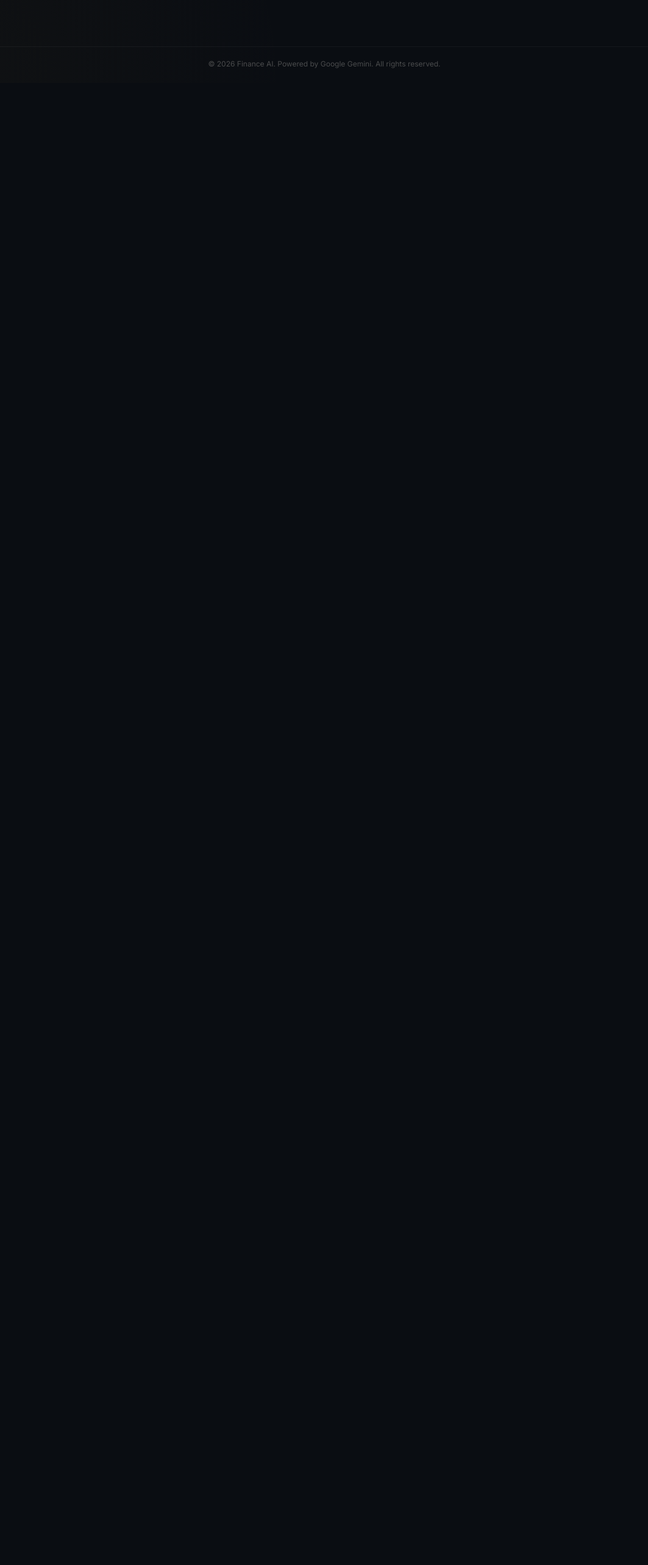
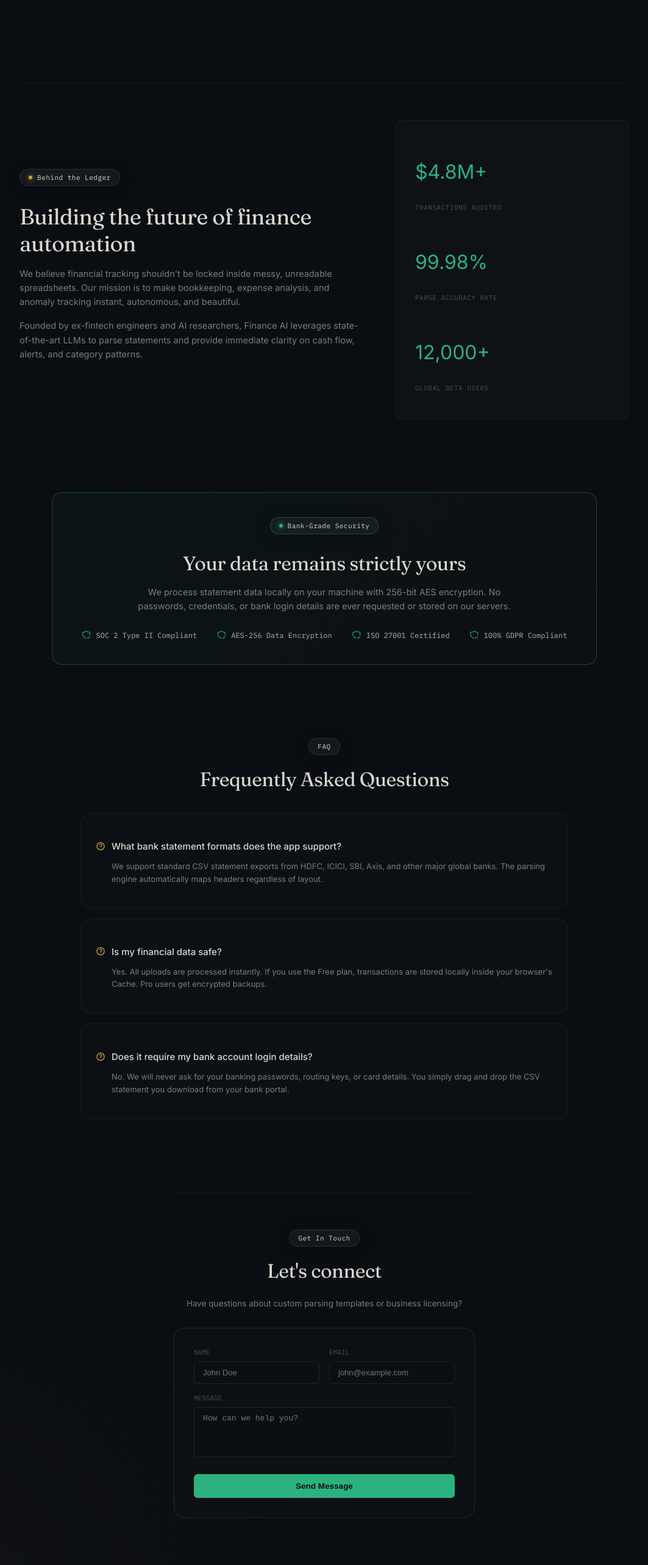
Before and after one commit to ABHI3450/Finance_automation-ai, a Next.js app: page / in a window 1280 px wide. Shown: the part 900-3466 px from the top of the page at 61% size, without its empty margins (108-1171 px from the left). Before the commit the page ends 1036 px from the top, so only its background shows below. Built offline with nearby package versions, Linux system fonts and the light colour scheme.

Commit message:
Add About Us, Security & Compliance, FAQ, and Contact Us forms to Landing Page

```diff
--- a/app/page.tsx
+++ b/app/page.tsx
@@ -630,6 +630,132 @@ export default function Home() {
               </p>
             </div>
           </div>
+        </section>
+
+        {/* ABOUT US SECTION */}
+        <section style={{ maxWidth: 1000, margin: "60px auto", borderTop: "1px solid var(--line-soft)", paddingTop: 60 }}>
+          <div style={{ display: "flex", gap: 48, flexWrap: "wrap", alignItems: "center" }}>
+            <div style={{ flex: "2 1 400px" }}>
+              <span className="glass-badge" style={{ marginBottom: 16 }}>
+                <span className="dot" style={{ background: "var(--brass)", boxShadow: "0 0 8px var(--brass)" }} />
+                Behind the Ledger
+              </span>
+              <h2 className="font-display" style={{ fontSize: 36, fontWeight: 400, letterSpacing: "-0.5px", marginTop: 12, marginBottom: 16 }}>
+                Building the future of finance automation
+              </h2>
+              <p style={{ fontSize: 14.5, color: "var(--muted)", lineHeight: 1.6, marginBottom: 16 }}>
+                We believe financial tracking shouldn't be locked inside messy, unreadable spreadsheets. Our mission is to make bookkeeping, expense analysis, and anomaly tracking instant, autonomous, and beautiful.
+              </p>
+              <p style={{ fontSize: 14.5, color: "var(--muted)", lineHeight: 1.6 }}>
+                Founded by ex-fintech engineers and AI researchers, Finance AI leverages state-of-the-art LLMs to parse statements and provide immediate clarity on cash flow, alerts, and category patterns.
+              </p>
+            </div>
+            <div style={{ flex: "1 1 300px", display: "flex", flexDirection: "column", gap: 20, background: "rgba(236,233,225,0.02)", padding: 32, borderRadius: 12, border: "1px solid var(--line-soft)" }}>
+              {[
+                { count: "$4.8M+", label: "Transactions Audited" },
+                { count: "99.98%", label: "Parse Accuracy Rate" },
+                { count: "12,000+", label: "Global Beta Users" }
+              ].map(({ count, label }) => (
+                <div key={label}>
+                  <p style={{ fontSize: 32, fontWeight: 300, color: "var(--green)" }}>{count}</p>
+                  <p style={{ fontSize: 11, fontFamily: "var(--font-mono)", textTransform: "uppercase", color: "var(--muted-2)", marginTop: 4, letterSpacing: 0.5 }}>{label}</p>
+                </div>
+              ))}
+            </div>
+          </div>
+        </section>
+
+        {/* SECURITY & TRUST SECTION */}
+        <section style={{ maxWidth: 1000, margin: "60px auto", background: "linear-gradient(135deg, rgba(43, 178, 127, 0.05) 0%, rgba(205, 164, 58, 0.02) 100%)", border: "1px solid var(--green-line)", borderRadius: 16, padding: "40px 48px", textAlign: "center" }}>
+          <span className="glass-badge" style={{ marginBottom: 16, borderColor: "var(--green-line)" }}>
+            <span className="dot" style={{ background: "var(--green)", boxShadow: "0 0 8px var(--green)" }} />
+            Bank-Grade Security
+          </span>
+          <h2 className="font-display" style={{ fontSize: 32, fontWeight: 400, letterSpacing: "-0.5px", marginTop: 12, marginBottom: 16 }}>
+            Your data remains strictly yours
+          </h2>
+          <p style={{ fontSize: 14.5, color: "var(--muted)", maxWidth: 640, margin: "0 auto 28px", lineHeight: 1.6 }}>
+            We process statement data locally on your machine with 256-bit AES encryption. No passwords, credentials, or bank login details are ever requested or stored on our servers.
+          </p>
+          <div style={{ display: "flex", justifyContent: "center", gap: 32, flexWrap: "wrap", opacity: 0.8 }}>
+            {["SOC 2 Type II Compliant", "AES-256 Data Encryption", "ISO 27001 Certified", "100% GDPR Compliant"].map((badge) => (
+              <div key={badge} style={{ fontSize: 12, fontFamily: "var(--font-mono)", color: "var(--text)", display: "flex", alignItems: "center", gap: 8 }}>
+                <i className="ti ti-shield-check" style={{ color: "var(--green)", fontSize: 16 }} />
+                <span>{badge}</span>
+              </div>
+            ))}
+          </div>
+        </section>
+
+        {/* FAQ SECTION */}
+        <section style={{ maxWidth: 800, margin: "60px auto" }}>
+          <div style={{ textAlign: "center", marginBottom: 36 }}>
+            <span className="glass-badge" style={{ marginBottom: 12 }}>
+              FAQ
+            </span>
+            <h2 className="font-display" style={{ fontSize: 32, fontWeight: 400, letterSpacing: "-0.5px", marginTop: 8 }}>
+              Frequently Asked Questions
+            </h2>
+          </div>
+          <div style={{ display: "flex", flexDirection: "column", gap: 16 }}>
+            {[
+              {
+                q: "What bank statement formats does the app support?",
+                a: "We support standard CSV statement exports from HDFC, ICICI, SBI, Axis, and other major global banks. The parsing engine automatically maps headers regardless of layout."
+              },
+              {
+                q: "Is my financial data safe?",
+                a: "Yes. All uploads are processed instantly. If you use the Free plan, transactions are stored locally inside your browser's Cache. Pro users get encrypted backups."
+              },
+              {
+                q: "Does it require my bank account login details?",
+                a: "No. We will never ask for your banking passwords, routing keys, or card details. You simply drag and drop the CSV statement you download from your bank portal."
+              }
+            ].map(({ q, a }, idx) => (
+              <div key={idx} className="panel" style={{ padding: 24, background: "rgba(236, 233, 225, 0.01)", border: "1px solid var(--line-soft)" }}>
+                <h4 style={{ fontSize: 15, fontWeight: 500, marginBottom: 8, display: "flex", gap: 10, alignItems: "center" }}>
+                  <i className="ti ti-help" style={{ color: "var(--brass)", fontSize: 16 }} />
+                  {q}
+                </h4>
+                <p style={{ fontSize: 13, color: "var(--muted)", lineHeight: 1.6, paddingLeft: 26 }}>{a}</p>
+              </div>
+            ))}
+          </div>
+        </section>
+
+        {/* CONTACT US SECTION */}
+        <section style={{ maxWidth: 640, margin: "60px auto 80px", borderTop: "1px solid var(--line-soft)", paddingTop: 60 }}>
+          <div style={{ textAlign: "center", marginBottom: 32 }}>
+            <span className="glass-badge" style={{ marginBottom: 12 }}>
+              Get In Touch
+            </span>
+            <h2 className="font-display" style={{ fontSize: 32, fontWeight: 400, letterSpacing: "-0.5px", marginTop: 8 }}>
+              Let's connect
+            </h2>
+            <p style={{ color: "var(--muted)", fontSize: 13.5, marginTop: 8 }}>
+              Have questions about custom parsing templates or business licensing?
+            </p>
+          </div>
+
+          <form onSubmit={(e) => { e.preventDefault(); alert("Thanks! Message received."); }} className="panel" style={{ display: "flex", flexDirection: "column", gap: 16, padding: 32, background: "rgba(236, 233, 225, 0.01)" }}>
+            <div style={{ display: "flex", gap: 16, flexWrap: "wrap" }}>
+              <div style={{ flex: 1, minWidth: 200 }}>
+                <label style={{ display: "block", fontSize: 11, fontFamily: "var(--font-mono)", textTransform: "uppercase", color: "var(--muted-2)", marginBottom: 8 }}>Name</label>
+                <input required type="text" placeholder="John Doe" style={{ width: "100%", padding: "10px 14px", border: "1px solid var(--line)", background: "rgba(10,13,18,0.4)", borderRadius: 6, color: "var(--text)", fontSize: 13 }} />
+              </div>
+              <div style={{ flex: 1, minWidth: 200 }}>
+                <label style={{ display: "block", fontSize: 11, fontFamily: "var(--font-mono)", textTransform: "uppercase", color: "var(--muted-2)", marginBottom: 8 }}>Email</label>
+                <input required type="email" placeholder="john@example.com" style={{ width: "100%", padding: "10px 14px", border: "1px solid var(--line)", background: "rgba(10,13,18,0.4)", borderRadius: 6, color: "var(--text)", fontSize: 13 }} />
+              </div>
+            </div>
+            <div>
+              <label style={{ display: "block", fontSize: 11, fontFamily: "var(--font-mono)", textTransform: "uppercase", color: "var(--muted-2)", marginBottom: 8 }}>Message</label>
+              <textarea required rows={4} placeholder="How can we help you?" style={{ width: "100%", padding: "10px 14px", border: "1px solid var(--line)", background: "rgba(10,13,18,0.4)", borderRadius: 6, color: "var(--text)", fontSize: 13, resize: "none" }} />
+            </div>
+            <button type="submit" className="btn" style={{ background: "var(--green)", color: "var(--ink-950)", border: "none", padding: "12px", borderRadius: 6, fontSize: 13.5, fontWeight: 600, cursor: "pointer", marginTop: 8 }}>
+              Send Message
+            </button>
+          </form>
         </section>
 
         {/* FOOTER */}
```
